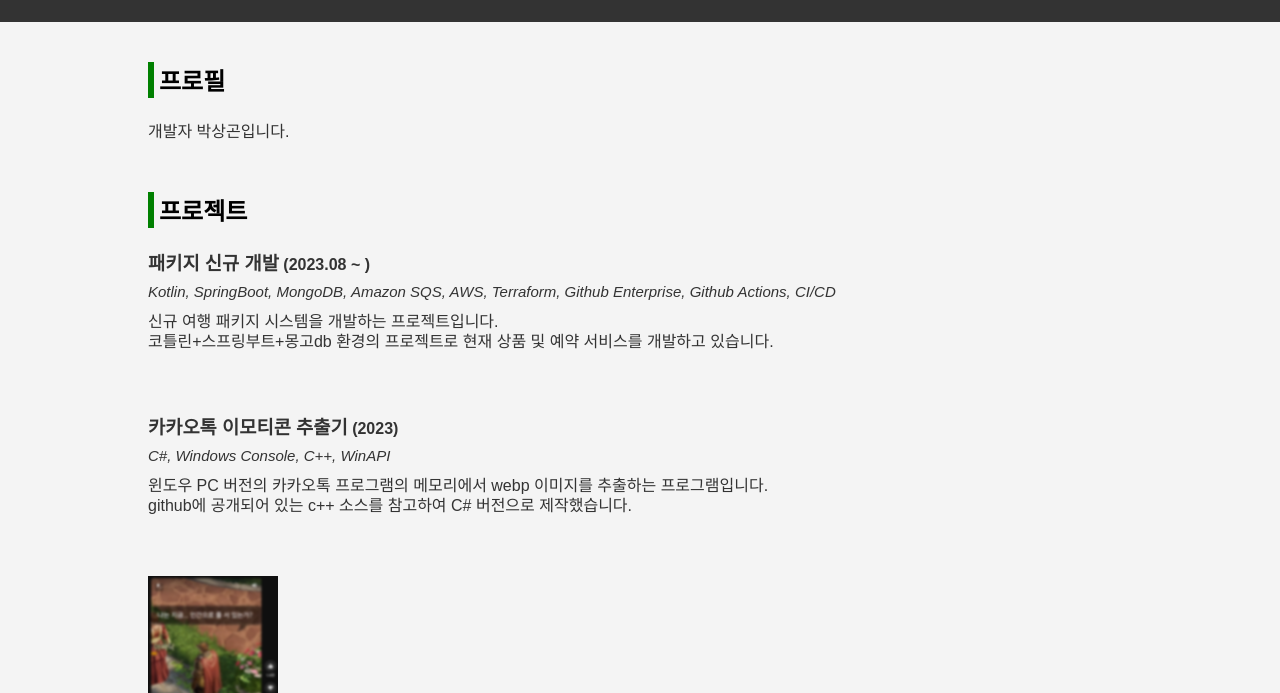
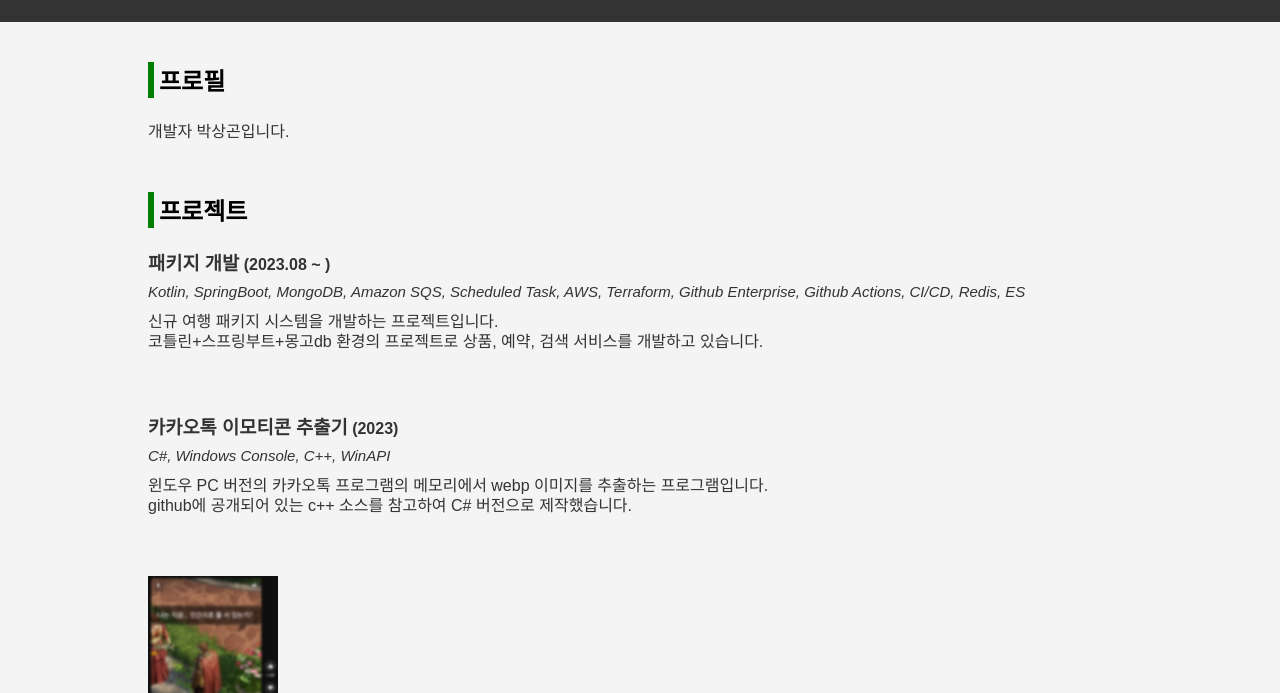
Before and after one commit to psg107/Portfolio, a plain HTML site: page index.html in a window 1280 px wide. Shown: the part 107-800 px from the top of the page. Drawn offline with Linux system fonts and the light colour scheme.

Commit message:
설명 수정

```diff
--- a/index.html
+++ b/index.html
@@ -122,12 +122,12 @@
 
     <script>
         let projects = [{
-                "name": "패키지 신규 개발",
+                "name": "패키지 개발",
                 "image": "",
                 "type": [
                     "Company"
                 ],
-                "description": "신규 여행 패키지 시스템을 개발하는 프로젝트입니다.\n코틀린+스프링부트+몽고db 환경의 프로젝트로 현재 상품 및 예약 서비스를 개발하고 있습니다.",
+                "description": "신규 여행 패키지 시스템을 개발하는 프로젝트입니다.\n코틀린+스프링부트+몽고db 환경의 프로젝트로 상품, 예약, 검색 서비스를 개발하고 있습니다.",
                 "date": "2023.08 ~ ",
                 "sourceUrl": "",
                 "skills": [
@@ -135,11 +135,14 @@
                     "SpringBoot",
                     "MongoDB",
                     "Amazon SQS",
+                    "Scheduled Task",
                     "AWS",
                     "Terraform",
                     "Github Enterprise",
                     "Github Actions",
-                    "CI/CD"
+                    "CI/CD",
+                    "Redis",
+                    "ES"
                 ]
             },
             {
```
